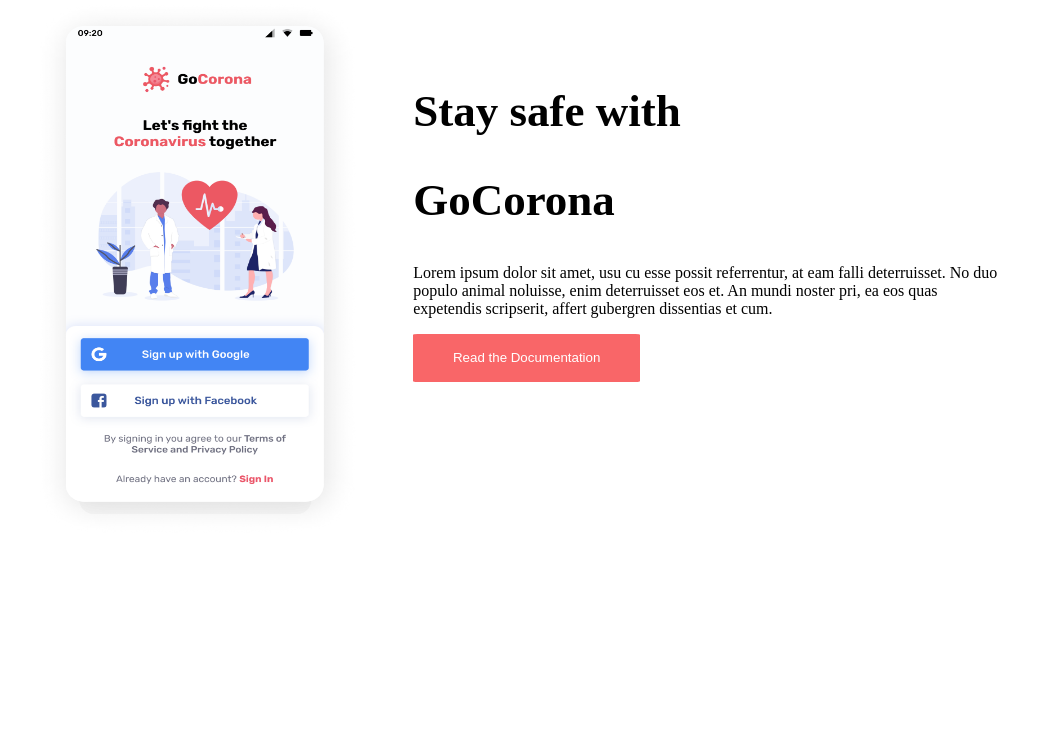
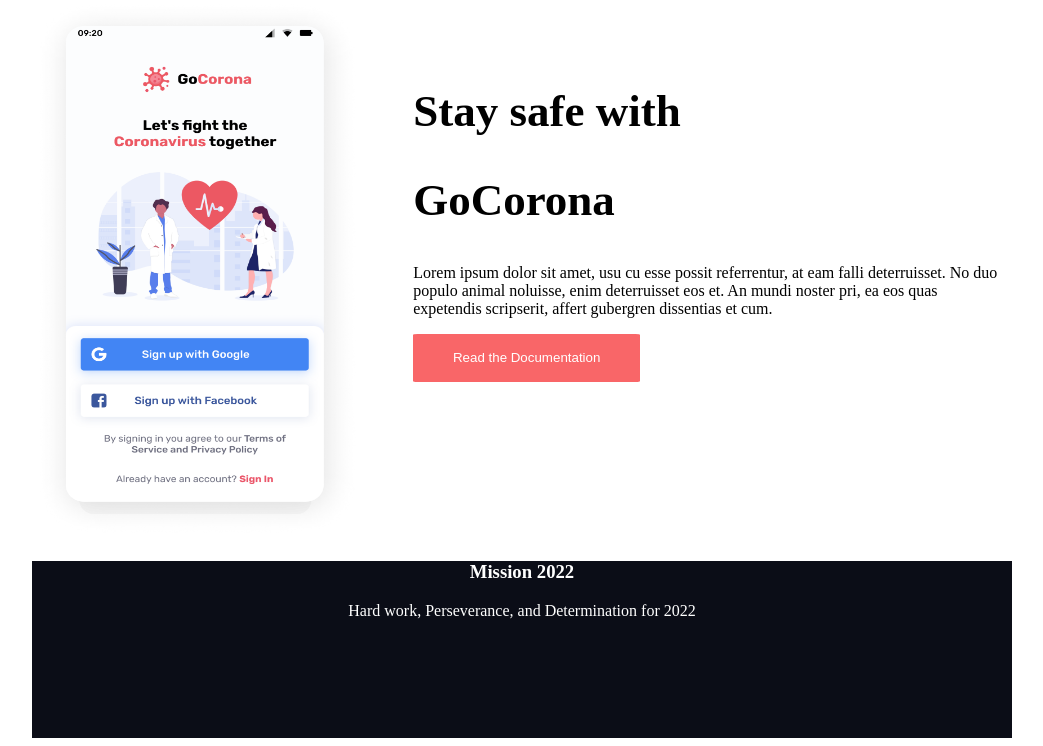
Before and after one commit to naimur202163/Mission2022-HTML-And-CSS, a plain HTML site: page index.html in a window 1280 px wide. Shown: the part 2025-2771 px from the top of the page, without its empty margins (118-1161 px from the left). Before the commit the page ends 2576 px from the top, so only its background shows below. Drawn offline with Linux system fonts and the light colour scheme.

Commit message:
almost done

```diff
--- a/index.html
+++ b/index.html
@@ -157,6 +157,10 @@
                 </div>
             </div>
         </section>
+        <footer class="footer">
+            <h3>Mission 2022</h3>
+            <p>Hard work, Perseverance, and Determination for 2022</p>
+        </footer>
     </div>
 
 </body>
--- a/style.css
+++ b/style.css
@@ -120,3 +120,9 @@
     height: 542px;
     width: 330px;
 }
+.footer{
+    text-align: center;
+    height: 177px;
+    background-color: #0B0D17;
+    color:#fff
+}
```
